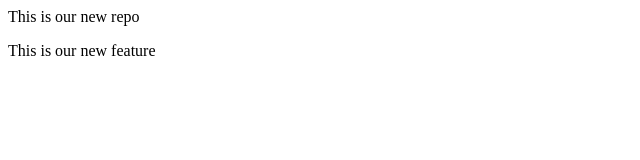
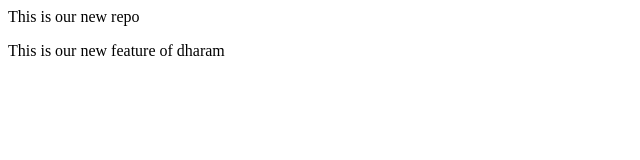
Before and after one commit to Amandeep094-kaur/localRepo, a plain HTML site: page Index.html in a window 1280 px wide. Shown: the full height of the page, 0-640 px from the left. Drawn offline with Linux system fonts and the light colour scheme.

Commit message:
adding dharam

```diff
--- a/Index.html
+++ b/Index.html
@@ -1,2 +1,2 @@
 <p>This is our new repo</p>
-<p>This is our new feature</p>
+<p>This is our new feature of dharam</p>
```
